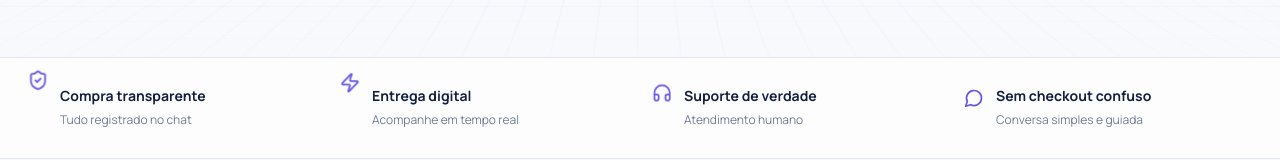
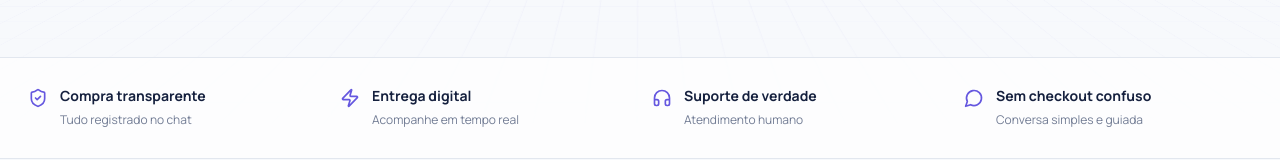
Before and after one commit to Gebelson/acessoplus, a Next.js app: page / in a window 1280 px wide. Shown: the part 744-904 px from the top of the page. Built offline with nearby package versions, Linux system fonts and the light colour scheme; no server answers.

Commit message:
fix: keep trust strip icons static

```diff
--- a/app/globals.css
+++ b/app/globals.css
@@ -668,10 +668,7 @@ a { text-decoration: none; }
 .faq-item[open] { padding-left: .7rem; }
 .faq-item[open] summary { color: #5b4fd0; }
 
-.trust-strip svg { animation: orb-float 4.5s ease-in-out infinite; }
-.trust-strip > div > div:nth-child(2) svg { animation-delay: -.8s; }
-.trust-strip > div > div:nth-child(3) svg { animation-delay: -1.6s; }
-.trust-strip > div > div:nth-child(4) svg { animation-delay: -2.4s; }
+.trust-strip svg { animation: none; transform: none; }
 
 .kinetic-cta { isolation: isolate; transform-style: preserve-3d; }
 .kinetic-cta::before, .kinetic-cta::after { position: absolute; z-index: -1; border-radius: 50%; content: ''; filter: blur(2px); }
```
